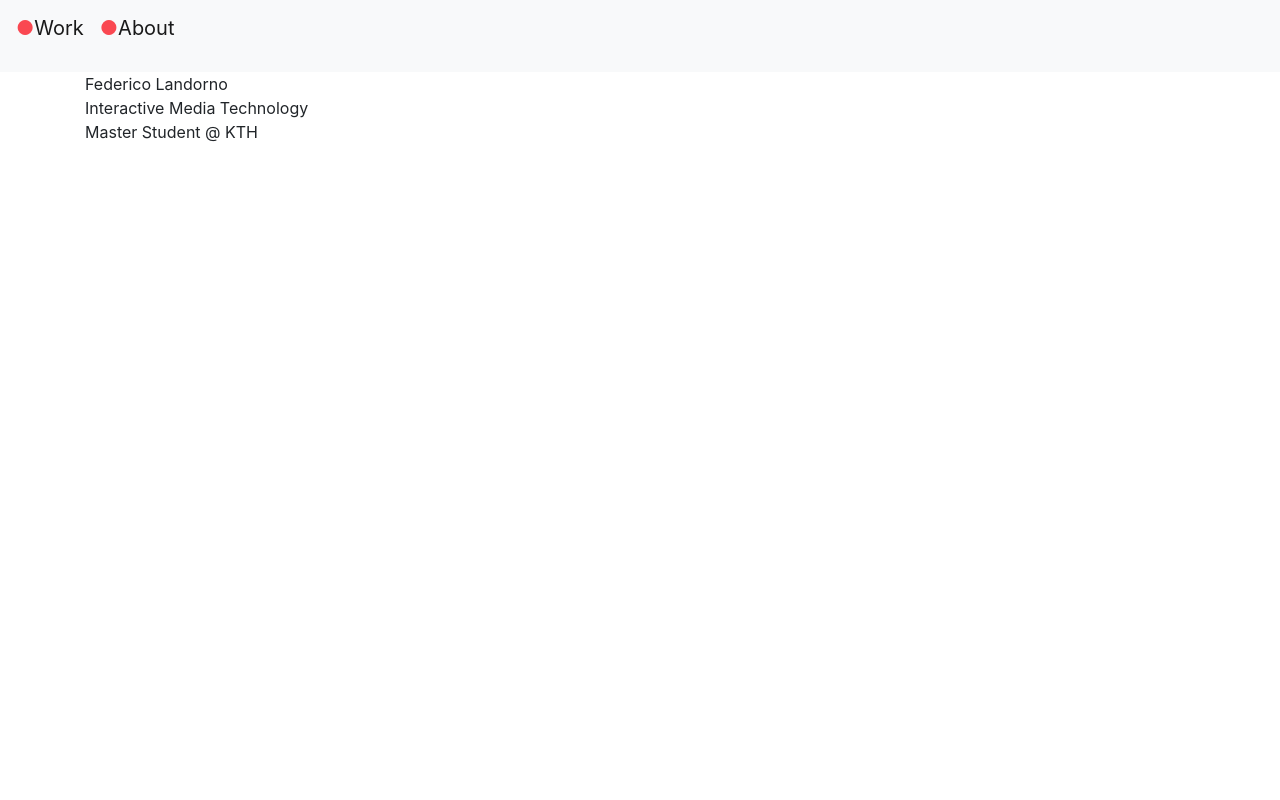
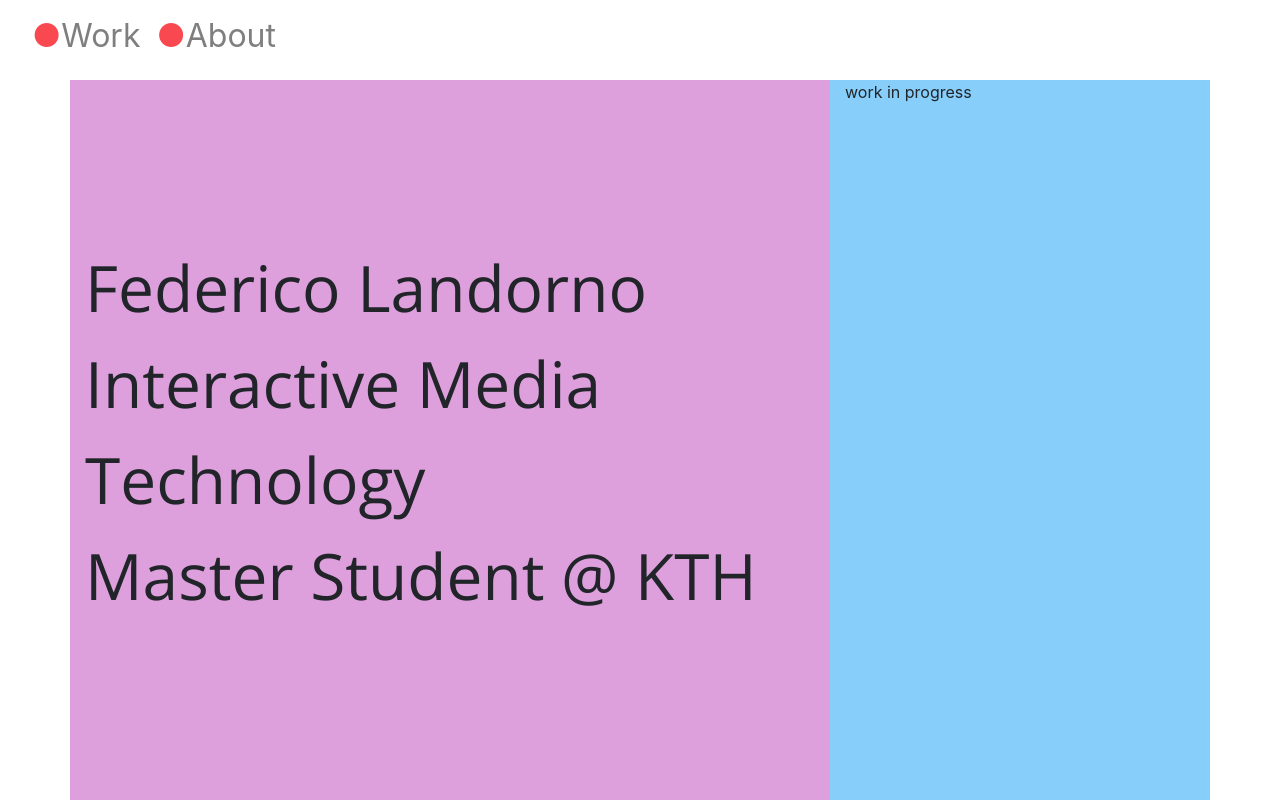
Before and after one commit to FedericoLandorno/FedericoLandorno.github.io, a plain HTML site: page index.html in a window 1280 px wide. Drawn offline with nearby package versions, Linux system fonts and the light colour scheme.

Commit message:
Fixed div size

```diff
--- a/index.html
+++ b/index.html
@@ -11,6 +11,8 @@
     <link rel="apple-touch-icon" sizes="180x180" href="img/apple-touch-icon.png">
     <link rel="icon" type="image/png" sizes="32x32" href="img/favicon-32x32.png">
     <link rel="icon" type="image/png" sizes="16x16" href="img/favicon-16x16.png">
+    <link href="https://fonts.googleapis.com/css2?family=Open+Sans&display=swap" rel="stylesheet">
+    <link href="style.css" rel="stylesheet">
     <link rel="stylesheet" href="https://stackpath.bootstrapcdn.com/bootstrap/4.4.1/css/bootstrap.min.css"
         integrity="sha384-Vkoo8x4CGsO3+Hhxv8T/Q5PaXtkKtu6ug5TOeNV6gBiFeWPGFN9MuhOf23Q9Ifjh" crossorigin="anonymous">
 
@@ -19,23 +21,32 @@
 
 <body>
     <!-- Navbar -->
-    <nav class="navbar navbar-expand-lg navbar-light bg-light">
-        <a class="navbar-brand" href="#">
+    <nav class="navbar navbar-expand navbar-light" style="height:10vh;">
+        <ul class="navbar-nav" style="margin-left: 1vh;">
+            <li class="nav-item">
+                <a class="nav-link" href="#" style="font-size: 4vh">
                     <p style="color:#FA4851; float: left;">●</p> Work
                 </a>
-        <a class="navbar-brand" href="#">
+            </li>
+            <li class="nav-item">
+                <a class="nav-link" href="#" style="font-size: 4vh">
                     <p style="color:#FA4851; float: left;">●</p> About
                 </a>
+            </li>
+        </ul>
     </nav>
+    <div class="container">
+        <div class="row" style="height: 90vh;">
+            <div class="col-8" style="background-color:plum; ;">
 
-    <div class="container">
-        <div class="row">
-            <div class="col-8">
+
+                <p style="font-family: 'Open Sans', sans-serif; font-size: 8vh; margin-top: 20vh;">
                     Federico Landorno</br>
                     Interactive Media Technology</br>
                     Master Student @ KTH
+                </p>
             </div>
-            <div class="col-4"></div>
+            <div class="col-4" style="background-color:lightskyblue;">work in progress</div>
         </div>
     </div>
 
```
Also changed, not shown: style.css (added). Lines whose indentation alone changed are shown as unchanged.
